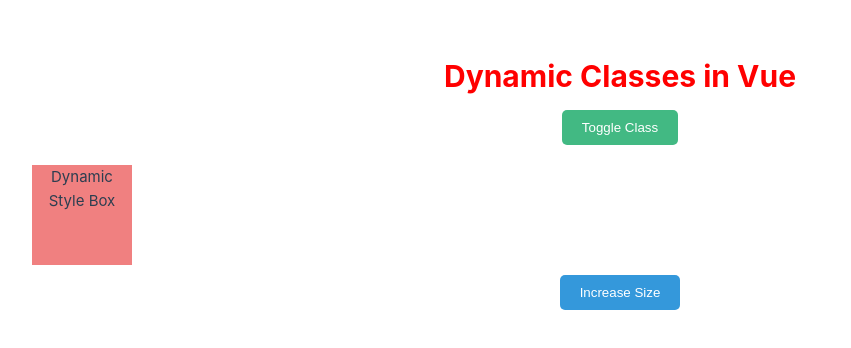
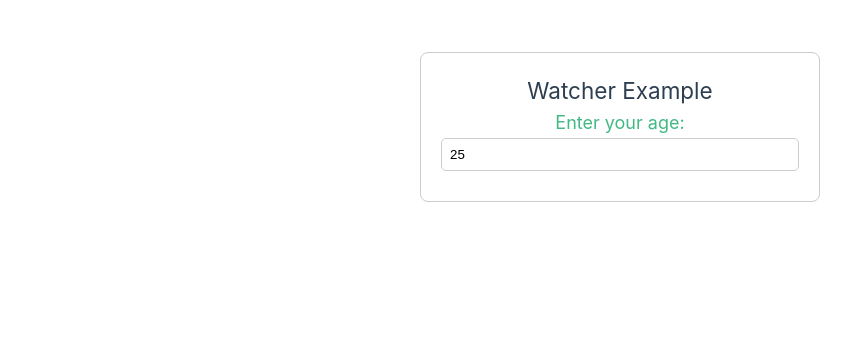
Before and after one commit to darshitdudhaiya/100DaysOfVue, a Vue app: page / in a window 1280 px wide. Shown: the top 348 px of the page, without its empty margins (20-871 px from the left). Built offline with nearby package versions, Linux system fonts and the light colour scheme.

Commit message:
Understanding Watchers in Vue.js

```diff
--- a/src/components/HomeComponent.vue
+++ b/src/components/HomeComponent.vue
@@ -1,10 +1,10 @@
 <template>
-  <div class="container">
-    <h1 :class="dynamicClass">Dynamic Classes in Vue</h1>
-    <button class="toggle-button" @click="toggleClass">Toggle Class</button>
+  <div class="watcher-example">
+    <h2>Watcher Example</h2>
+    <p>Enter your age:</p>
+    <input v-model="age" type="number" />
 
-    <div :style="dynamicStyle" class="box">Dynamic Style Box</div>
-    <button class="increase-button" @click="increaseSize">Increase Size</button>
+    <p>{{ message }}</p>
   </div>
 </template>
 
@@ -12,76 +12,42 @@
 export default {
   data() {
     return {
-      isActive: false,
-      size: 100
+      age: 25,
+      message: ''
     }
   },
-  computed: {
-    dynamicClass() {
-      return {
-        active: this.isActive,
-        inactive: !this.isActive
+  watch: {
+    age(newAge) {
+      if (newAge >= 18) {
+        this.message = 'You are an adult.'
+      } else {
+        this.message = 'You are a minor.'
       }
-    },
-    dynamicStyle() {
-      return {
-        width: this.size + 'px',
-        height: this.size + 'px',
-        backgroundColor: this.size > 150 ? 'lightgreen' : 'lightcoral'
-      }
-    }
-  },
-  methods: {
-    toggleClass() {
-      this.isActive = !this.isActive
-    },
-    increaseSize() {
-      this.size += 20
     }
   }
 }
 </script>
 
 <style scoped>
-.container {
+.watcher-example {
+  max-width: 400px;
+  margin: 20px auto;
+  padding: 20px;
   text-align: center;
-  margin: 20px;
+  border: 1px solid #ccc;
+  border-radius: 8px;
 }
 
-h2 {
-  margin: 20px 0;
+input {
+  padding: 8px;
+  width: 100%;
+  margin-bottom: 10px;
+  border: 1px solid #ccc;
+  border-radius: 5px;
 }
 
-.active {
-  color: green;
-  font-weight: bold;
-}
-
-.inactive {
-  color: red;
-  font-weight: bold;
-}
-
-.box {
-  margin-top: 10px;
-  transition: all 0.3s ease;
-}
-
-.toggle-button, .increase-button {
-  margin: 10px;
-  padding: 10px 20px;
-  border: none;
-  border-radius: 5px;
-  cursor: pointer;
-}
-
-.toggle-button {
-  background-color: #42b983;
-  color: white;
-}
-
-.increase-button {
-  background-color: #3498db;
-  color: white;
+p {
+  font-size: 18px;
+  color: #42b983;
 }
 </style>
```
